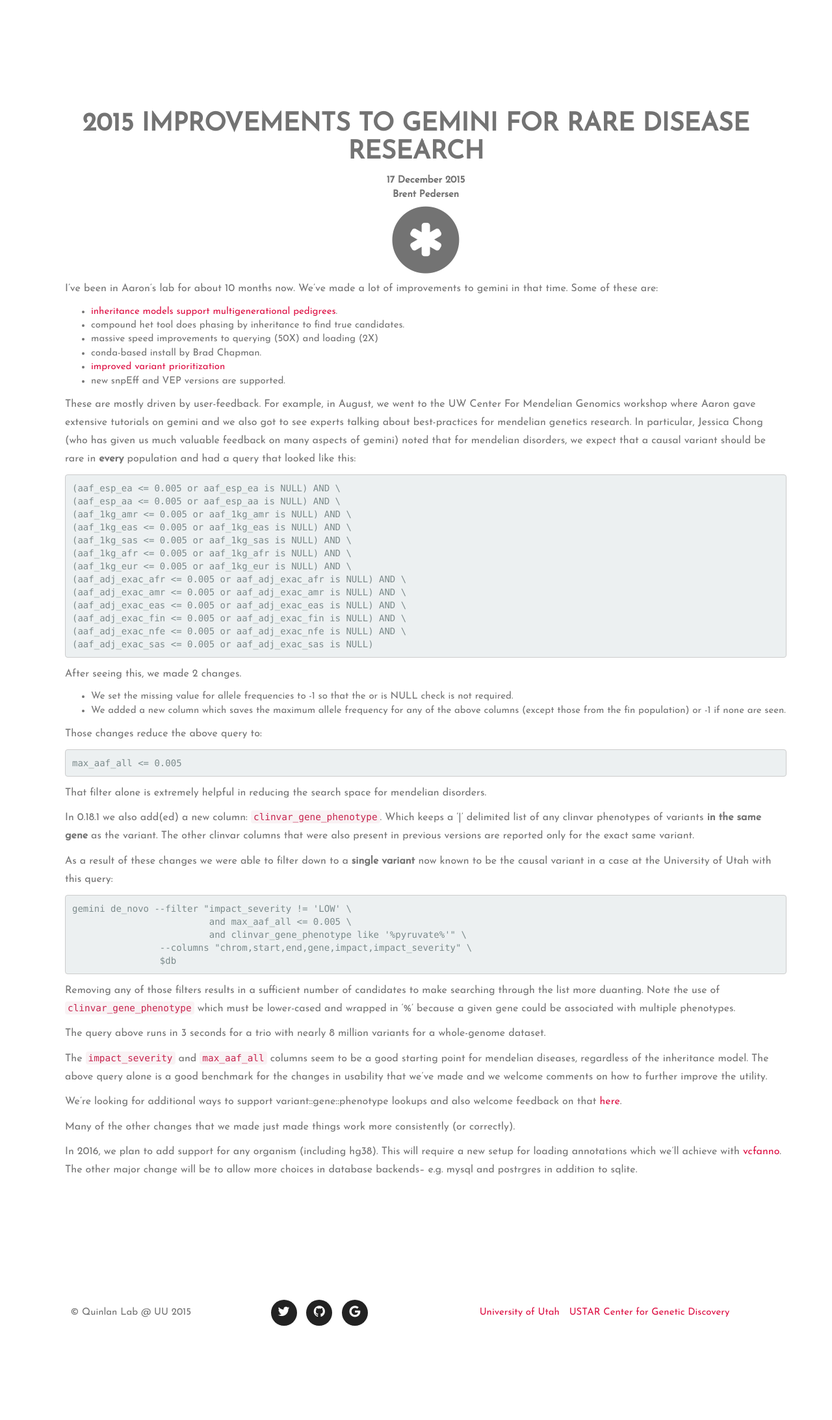
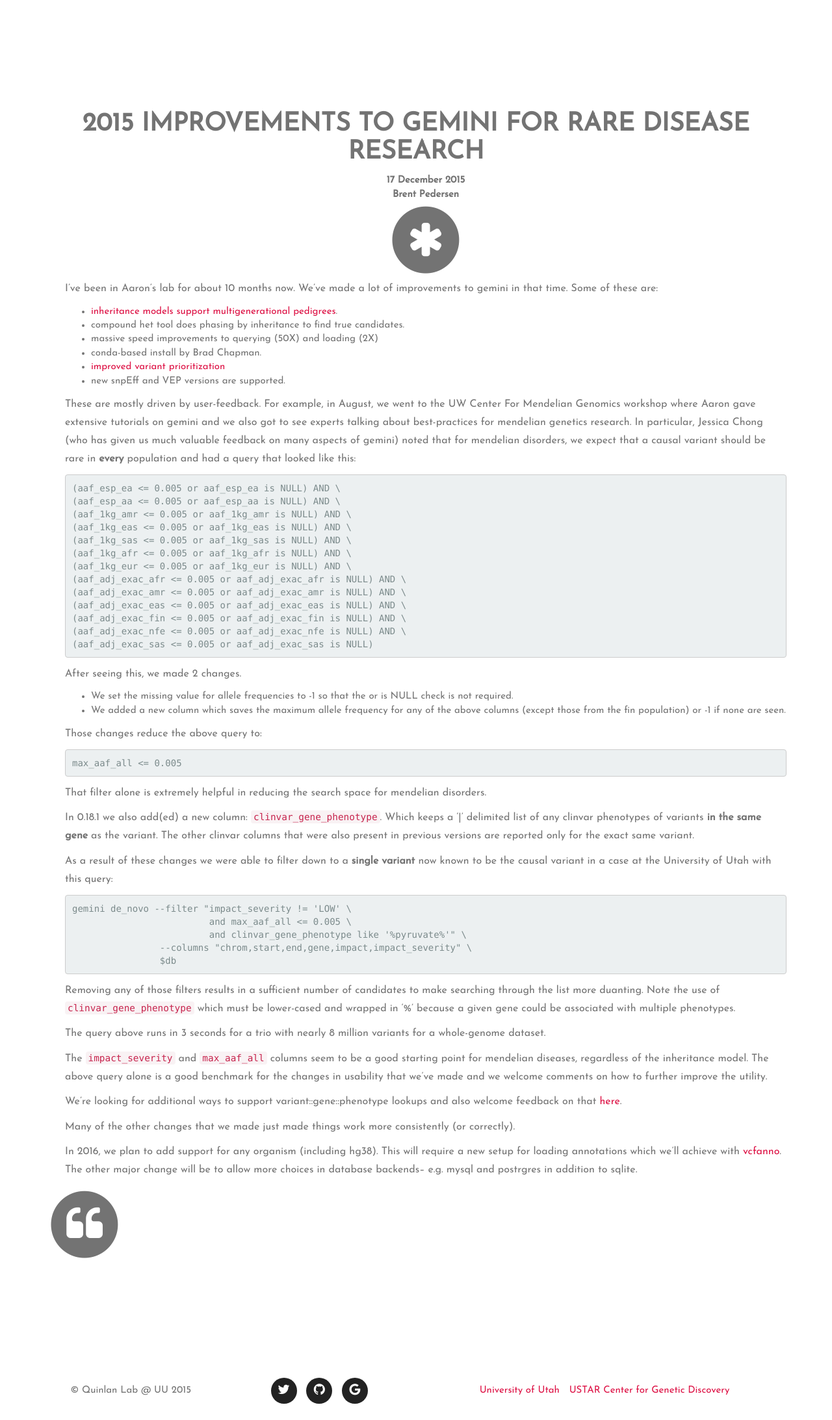
Before and after one commit to arq5x/arq5x.github.io, a Jekyll site: the page built from _posts/2015-12-17-geminisummary.markdown, in a window 1280 px wide. Shown: the whole page at 65% size. Built offline with Jekyll 4.4.1, drawn with Linux system fonts in a browser that asks for light colours; some web fonts are replaced; Markdown is read by kramdown in place of the engine named in the settings; comment, search, counter and statistics services are not loaded; before the commit the page ends 2065 px from its top, so only the background shows below that.

Commit message:
disqus fiddling

```diff
--- a/_layouts/post.html
+++ b/_layouts/post.html
@@ -27,7 +26,11 @@ comments: true
     </div>
   </div>
 
-  {% if post.comments %}
+  {% if page.comments %}
+  <span class="fa-stack fa-4x">
+          <i class="fa fa-circle fa-stack-2x text-secondary"></i>
+          <i class="fa fa-quote-left fa-stack-1x fa-inverse"></i>
+  </span>
   <div id="disqus_thread"></div>
     <script>
     /**
--- a/_posts/2015-12-17-geminisummary.markdown
+++ b/_posts/2015-12-17-geminisummary.markdown
@@ -2,6 +2,7 @@
 title: 2015 Improvements to GEMINI for rare disease research
 category: blog
 layout: post
+comments: true
 post_author: Brent Pedersen
 ---
 I've been in Aaron's lab for about 10 months now. We've made a lot of improvements
```
Also changed, not shown: other parts of _layouts/post.html (+0 -1 lines).
